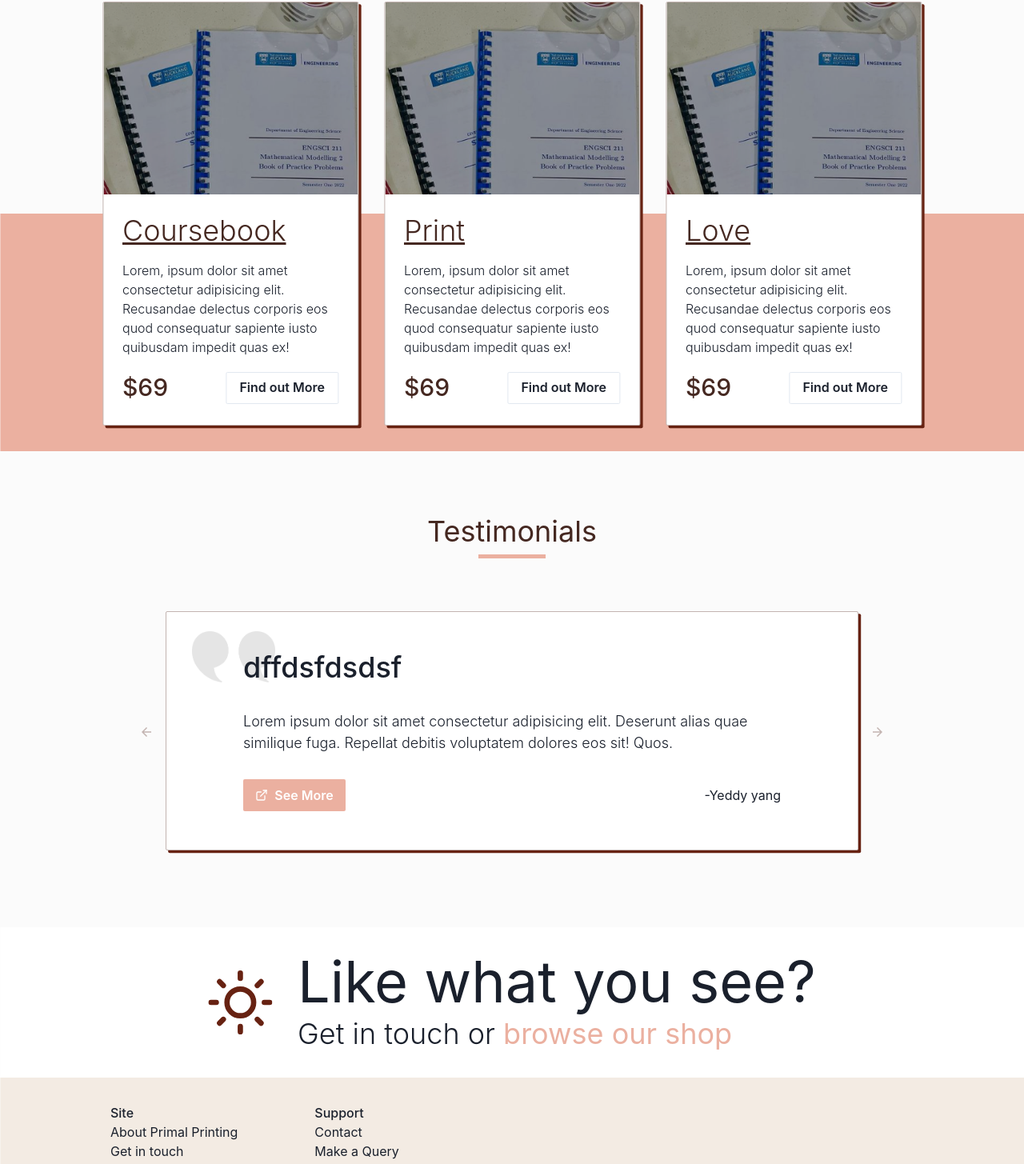
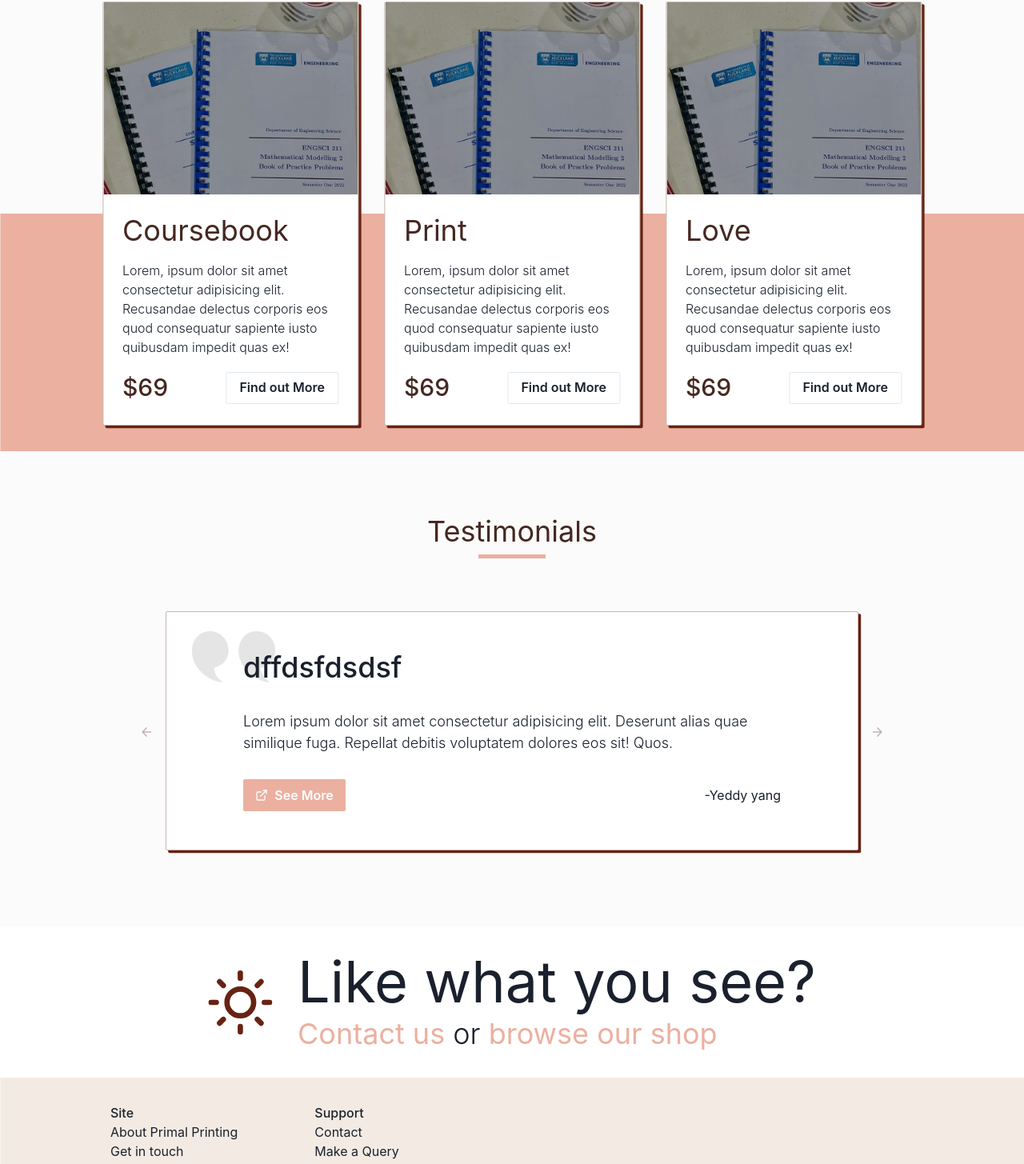
Before and after one commit to choden-dev/PrimalPrinting, a Next.js app: page / in a window 1280 px wide. Shown: the part 1713-3168 px from the top of the page at 80% size. Built offline with nearby package versions, Linux system fonts and the light colour scheme.

Commit message:
added new effects to footer links

```diff
--- a/components/productcard/ProductCard.tsx
+++ b/components/productcard/ProductCard.tsx
@@ -56,9 +56,8 @@ export default function ProductCard({ productName, productPrice, productDescript
                     flexDir="column"
                     padding="1.5rem">
                     <Heading
-                        fontWeight="300"
-                        color="brown.900"
-                        as="u">
+                        fontWeight="400"
+                        color="brown.900">
                         {productName}
                     </Heading>
                     <Text
@@ -78,6 +77,7 @@ export default function ProductCard({ productName, productPrice, productDescript
                             borderRadius="sm"
                             marginLeft="auto"
                             variant="outline"
+                            transition="background-color 0.4s"
                             _hover={{
                                 color: "white",
                                 bg: "brown.800"
--- /dev/null
+++ b/components/whatnextdiv/WhatNextDiv.module.css
@@ -0,0 +1,20 @@
+.endlink {
+    position: relative;
+
+}
+
+.endlink::after {
+    height: 2px;
+    width: 0;
+    content: "";
+    background-color: #ebb0a0;
+    position: absolute;
+    bottom: 0;
+    left: 0;
+    transition: width 0.5s;
+}
+
+
+.endlink:hover::after {
+    width: 100%;
+}
--- a/components/whatnextdiv/WhatNextDiv.tsx
+++ b/components/whatnextdiv/WhatNextDiv.tsx
@@ -8,6 +8,7 @@ import {
     SunIcon
 } from '@chakra-ui/icons'
 import NextLink from 'next/link'
+import styles from './WhatNextDiv.module.css'
 
 export default function WhatNextDiv() {
     return (
@@ -37,10 +38,27 @@ export default function WhatNextDiv() {
                 </Heading>
                 <Heading
                     fontWeight="300"
+
                 >
-                    Get in touch or&nbsp;
+                    <NextLink href="/contact" passHref>
+                        <Link
+                            _hover={{
+                                textDecor: "none"
+                            }}
+                            className={styles.endlink}
+                            as="a"
+                            color="brown.700"
+                            fontWeight="400">Contact us
+                        </Link>
+                    </NextLink>
+
+                    &nbsp;or&nbsp;
                     <NextLink href="/shop" passHref>
                         <Link
+                            _hover={{
+                                textDecor: "none"
+                            }}
+                            className={styles.endlink}
                             as="a"
                             color="brown.700"
                             fontWeight="400">browse our shop
--- a/pages/contact.tsx
+++ b/pages/contact.tsx
@@ -31,7 +31,9 @@ const Contact: NextPage = () => {
                 position="relative"
                 bg="white"
                 borderRadius="sm"
-                boxShadow="0 0 3px rgb(33,33,33)"
+                border="1px"
+                borderColor="brown.200"
+                boxShadow="0.2rem 0.2rem 0 #672212"
             >
                 <Box width="100%"
                     height="15rem"
```
